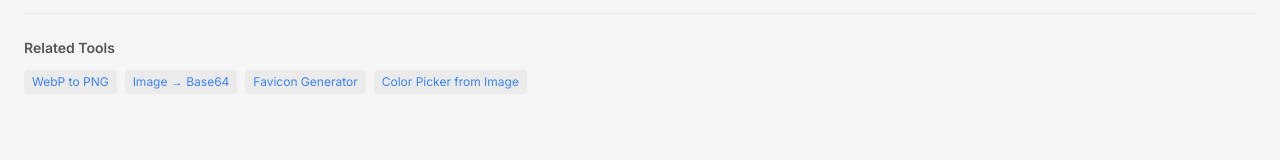
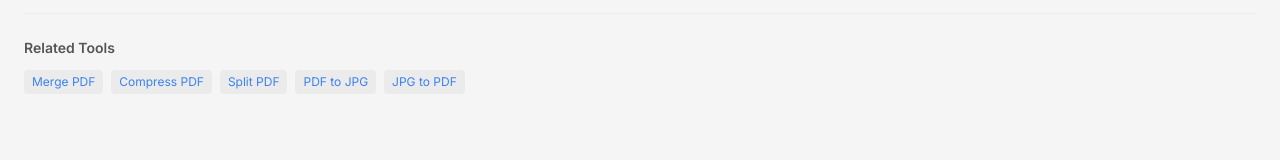
Before and after one commit to kimbobmarley03/devpick.sh, a Next.js app: page /mp4-to-mp3 in a window 1280 px wide. Shown: the part 498-658 px from the top of the page. Built offline with nearby package versions, Linux system fonts and the light colour scheme; no server answers.

Commit message:
seo: tighten internal links on mp4-to-mp3 tool cluster

```diff
--- a/app/mp4-to-mp3/mp4-to-mp3-tool.tsx
+++ b/app/mp4-to-mp3/mp4-to-mp3-tool.tsx
@@ -239,10 +239,11 @@ export function Mp4ToMp3Tool() {
         <h2 className="text-sm font-semibold text-text-secondary mb-3">Related Tools</h2>
         <div className="flex flex-wrap gap-2">
           {[
-            { name: "WebP to PNG", href: "/webp-to-png" },
-            { name: "Image → Base64", href: "/image-base64" },
-            { name: "Favicon Generator", href: "/favicon-generator" },
-            { name: "Color Picker from Image", href: "/color-from-image" },
+            { name: "Merge PDF", href: "/merge-pdf" },
+            { name: "Compress PDF", href: "/compress-pdf" },
+            { name: "Split PDF", href: "/split-pdf" },
+            { name: "PDF to JPG", href: "/pdf-to-jpg" },
+            { name: "JPG to PDF", href: "/jpg-to-pdf" },
           ].map((t) => (
             <a key={t.href} href={t.href} className="text-xs text-accent hover:underline px-2 py-1 rounded bg-[var(--dp-bg-subtle)]">
               {t.name}
```
